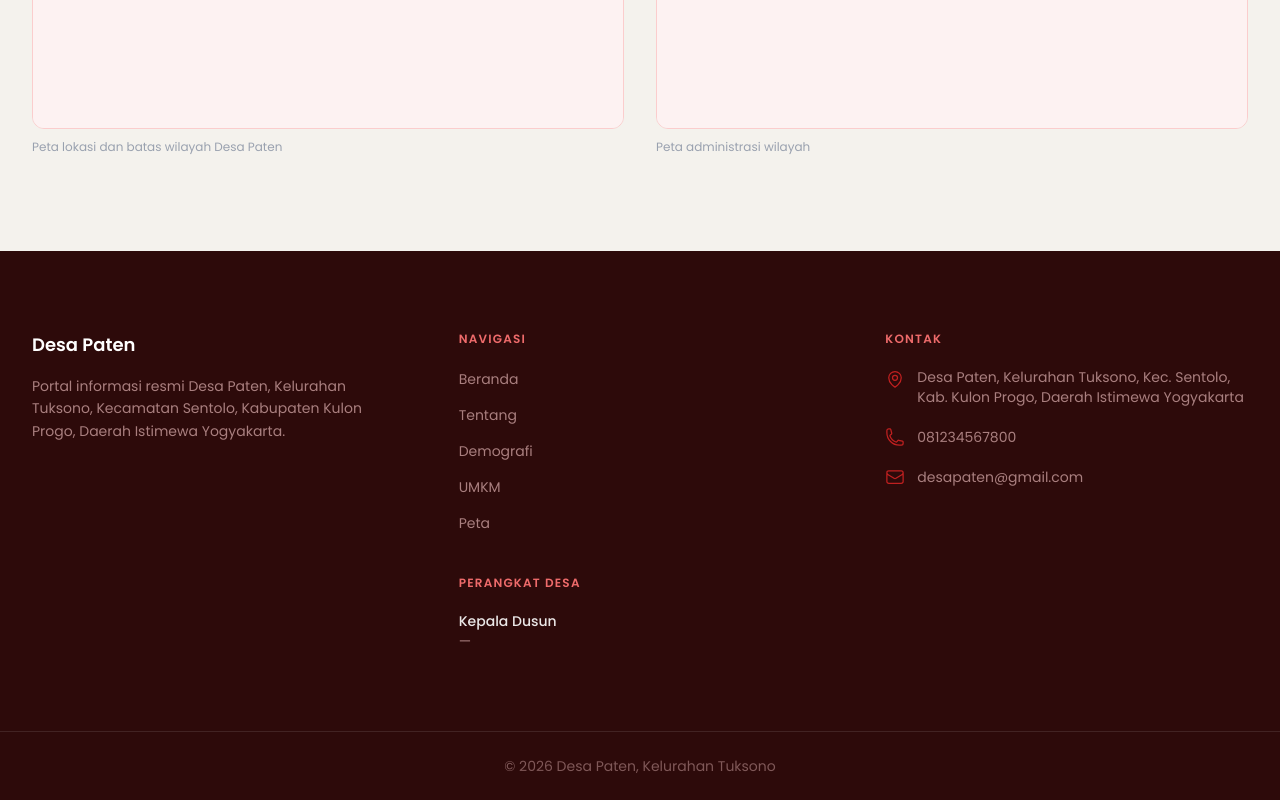
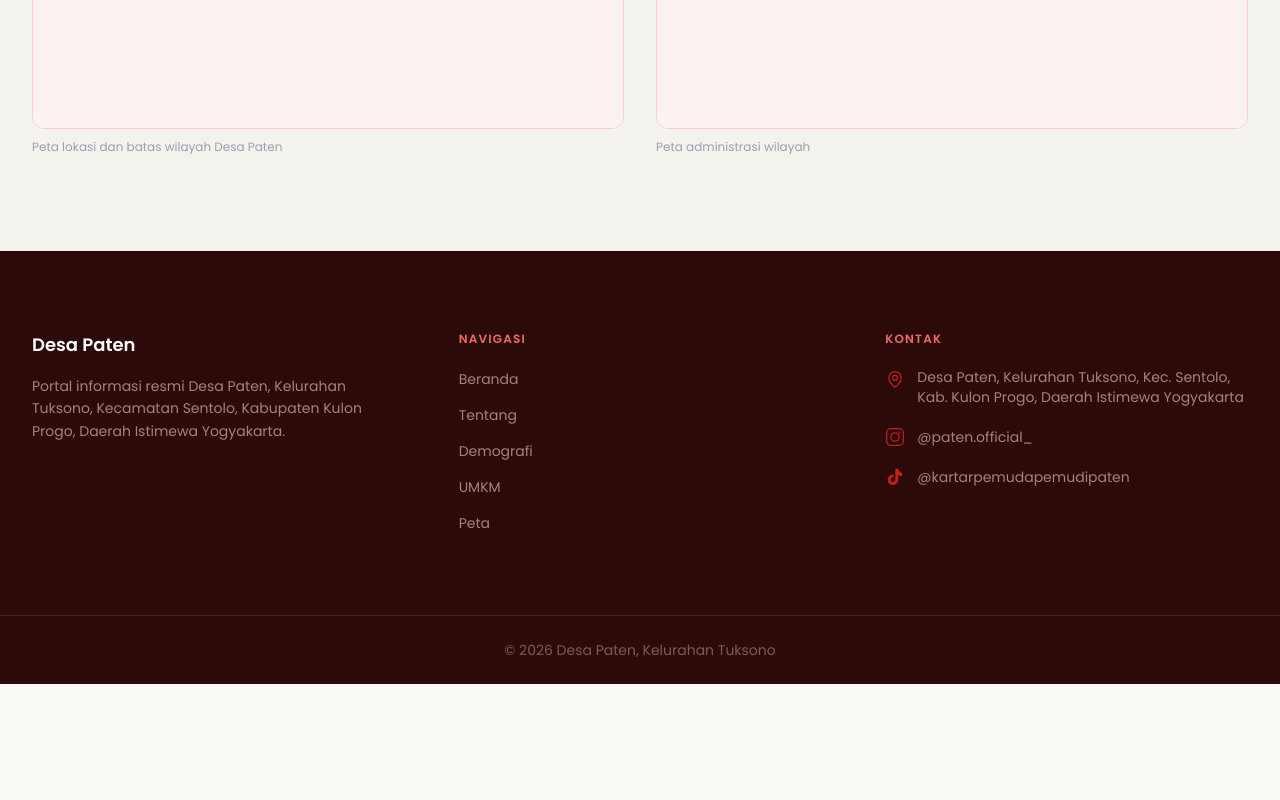
Before and after one commit to Hyzas466/paten, a React (Vite) app: page / in a window 1280 px wide. Shown: the part 3592-4392 px from the top of the page. After the commit the page ends 4276 px from the top, so only its background shows below. Built offline with nearby package versions, Linux system fonts and the light colour scheme; no server answers.

Commit message:
push ketiga

```diff
--- a/src/components/Footer.jsx
+++ b/src/components/Footer.jsx
@@ -34,7 +34,7 @@ export default function Footer() {
             <h3 className="text-xs font-semibold text-leaf-400 uppercase tracking-widest mb-5">
               Navigasi
             </h3>
-            <ul className="space-y-3 mb-10">
+            <ul className="space-y-3">
               {footerNav.map((link) => (
                 <li key={link.href}>
                   <a
@@ -46,25 +46,6 @@ export default function Footer() {
                 </li>
               ))}
             </ul>
-
-            {leadership.length > 0 && (
-              <>
-                <h3 className="text-xs font-semibold text-leaf-400 uppercase tracking-widest mb-5">
-                  Perangkat Desa
-                </h3>
-                <ul className="space-y-3">
-                  {leadership.map((leader, idx) => (
-                    <li key={idx} className="text-sm text-leaf-200/60">
-                      <span className="text-white/90 font-medium">
-                        {leader.position}
-                      </span>
-                      <br />
-                      {leader.name}
-                    </li>
-                  ))}
-                </ul>
-              </>
-            )}
           </div>
 
           {/* ── Column 3 : Contact ── */}
@@ -96,7 +77,7 @@ export default function Footer() {
                 <span>{contact.address}</span>
               </li>
 
-              {/* Phone */}
+              {/* Instagram */}
               <li className="flex items-center gap-3 text-sm text-leaf-200/60">
                 <svg
                   className="w-5 h-5 text-leaf-500 shrink-0"
@@ -105,31 +86,37 @@ export default function Footer() {
                   strokeWidth={1.5}
                   stroke="currentColor"
                 >
-                  <path
-                    strokeLinecap="round"
-                    strokeLinejoin="round"
-                    d="M2.25 6.75c0 8.284 6.716 15 15 15h2.25a2.25 2.25 0 002.25-2.25v-1.372c0-.516-.351-.966-.852-1.091l-4.423-1.106c-.44-.11-.902.055-1.173.417l-.97 1.293c-.282.376-.769.542-1.21.38a12.035 12.035 0 01-7.143-7.143c-.162-.441.004-.928.38-1.21l1.293-.97c.363-.271.527-.734.417-1.173L6.963 3.102a1.125 1.125 0 00-1.091-.852H4.5A2.25 2.25 0 002.25 4.5v2.25z"
-                  />
+                  <rect x="2" y="2" width="20" height="20" rx="5" strokeLinecap="round" strokeLinejoin="round" />
+                  <circle cx="12" cy="12" r="5" strokeLinecap="round" strokeLinejoin="round" />
+                  <circle cx="17.5" cy="6.5" r="1" fill="currentColor" stroke="none" />
                 </svg>
-                <span>{contact.phone}</span>
+                <a
+                  href="https://www.instagram.com/paten.official_?igsh=ZzZkaTFjM2JmMDFl"
+                  target="_blank"
+                  rel="noopener noreferrer"
+                  className="hover:text-white transition-colors duration-200"
+                >
+                  @paten.official_
+                </a>
               </li>
 
-              {/* Email */}
+              {/* TikTok */}
               <li className="flex items-center gap-3 text-sm text-leaf-200/60">
                 <svg
                   className="w-5 h-5 text-leaf-500 shrink-0"
-                  fill="none"
+                  fill="currentColor"
                   viewBox="0 0 24 24"
-                  strokeWidth={1.5}
-                  stroke="currentColor"
                 >
-                  <path
-                    strokeLinecap="round"
-                    strokeLinejoin="round"
-                    d="M21.75 6.75v10.5a2.25 2.25 0 01-2.25 2.25h-15a2.25 2.25 0 01-2.25-2.25V6.75m19.5 0A2.25 2.25 0 0019.5 4.5h-15a2.25 2.25 0 00-2.25 2.25m19.5 0v.243a2.25 2.25 0 01-1.07 1.916l-7.5 4.615a2.25 2.25 0 01-2.36 0L3.32 8.91a2.25 2.25 0 01-1.07-1.916V6.75"
-                  />
+                  <path d="M19.59 6.69a4.83 4.83 0 01-3.77-4.25V2h-3.45v13.67a2.89 2.89 0 01-2.88 2.5 2.89 2.89 0 01-2.89-2.89 2.89 2.89 0 012.89-2.89c.28 0 .54.04.79.1v-3.5a6.37 6.37 0 00-.79-.05A6.34 6.34 0 003.15 15.2a6.34 6.34 0 006.34 6.34 6.34 6.34 0 006.34-6.34V9.49a8.24 8.24 0 004.78 1.53V7.57a4.84 4.84 0 01-1.02-.88z" />
                 </svg>
-                <span>{contact.email}</span>
+                <a
+                  href="https://www.tiktok.com/@kartarpemudapemudipaten"
+                  target="_blank"
+                  rel="noopener noreferrer"
+                  className="hover:text-white transition-colors duration-200"
+                >
+                  @kartarpemudapemudipaten
+                </a>
               </li>
             </ul>
           </div>
```
